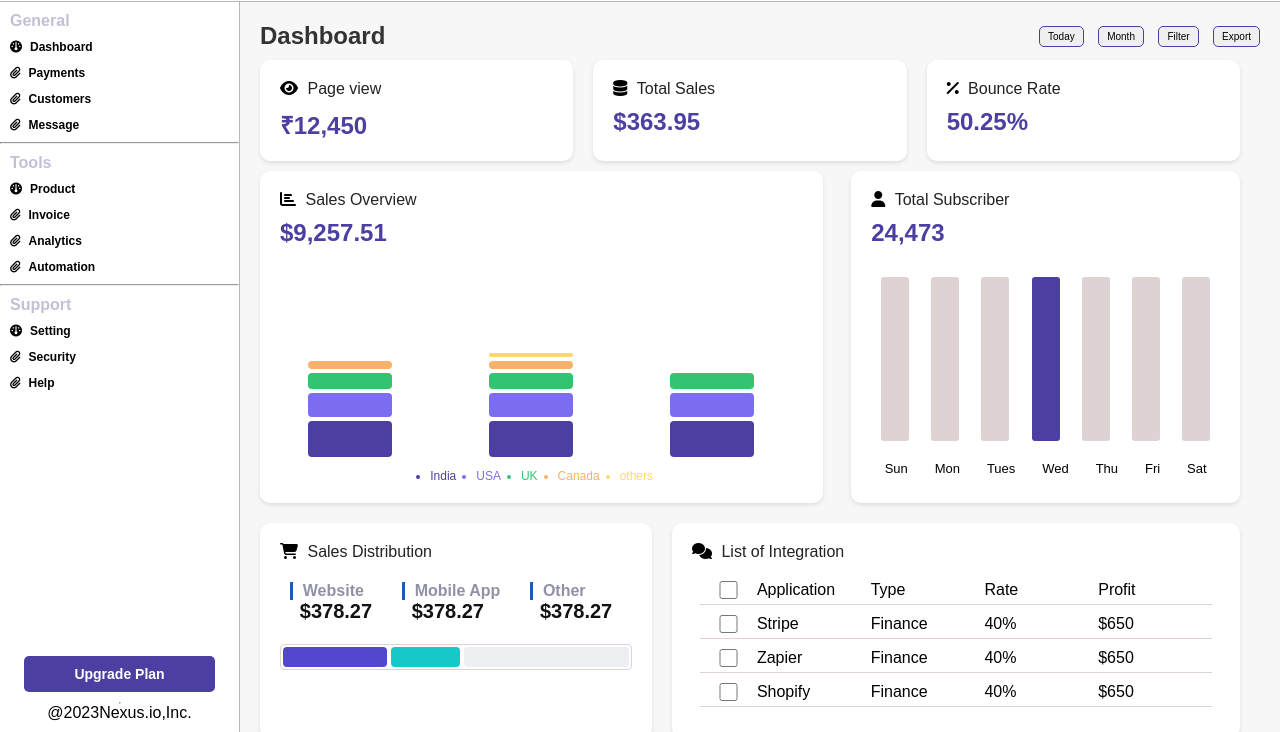
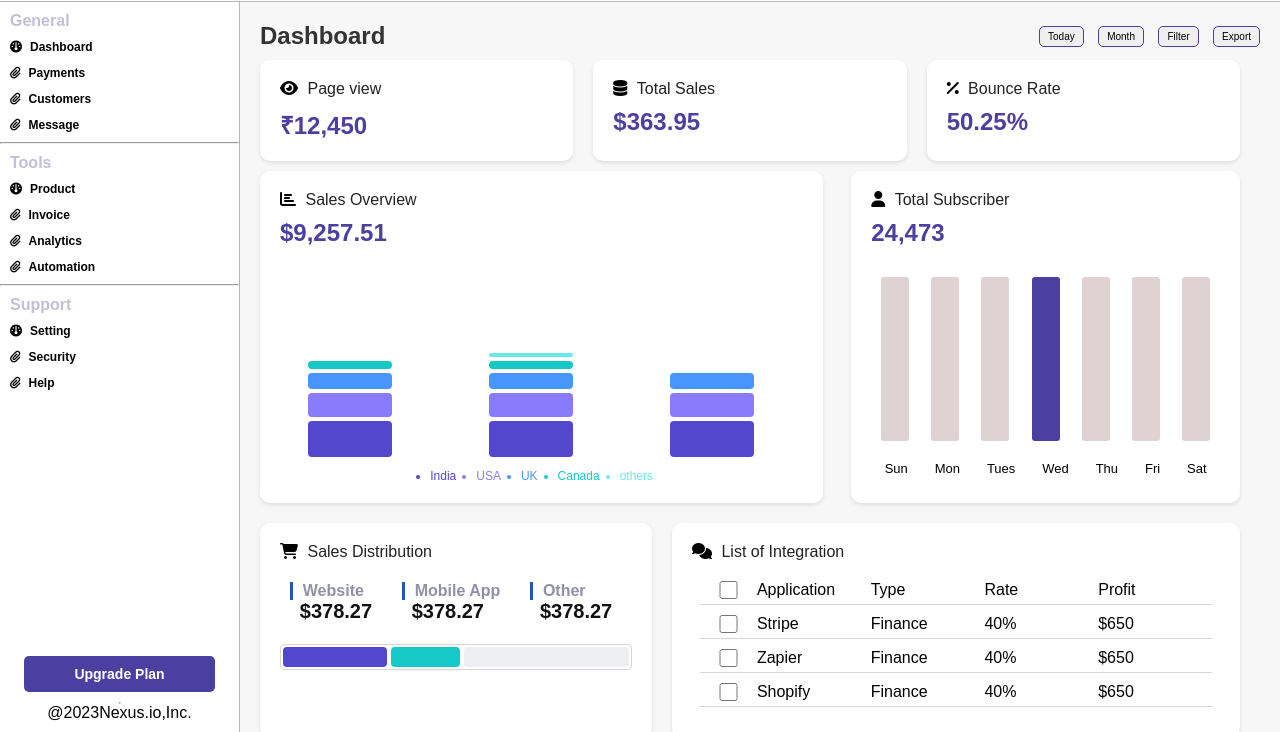
Before and after one commit to deepakgupta-1/my-project, a plain HTML site: page Index.html in a window 1280 px wide. Shown: the part 68-800 px from the top of the page. Drawn offline with Linux system fonts and the light colour scheme.

```diff
--- a/Index.html
+++ b/Index.html
@@ -143,19 +143,19 @@
                         </div>
                         <div><ul class="country-name">
 
-                            <li style="color: #4b40a2;">
+                            <li style="color: #5347cd;">
                                 India
                             </li>
-                            <li style="color: #7c6df0;">
+                            <li style="color: #887cfd;">
                                 USA
                             </li>
-                            <li style="color: #34c471;">
+                            <li style="color: #4896fd;">
                                 UK
                             </li>
-                            <li style="color: #f6b26b;">
+                            <li style="color: #16c8c5;">
                                 Canada
                             </li>
-                            <li style="color: #ffd966;">
+                            <li style="color: #69e9e9;">
                                 others
                             </li>
 
--- a/style.css
+++ b/style.css
@@ -236,23 +236,23 @@ h1{
     border-radius: 4px;
 }
 .purple{
-    background-color: #4b40a2;
+    background-color: #5347cd;
     height: 18%;
 }
 .violet{
-    background-color: #7c6df0;
+    background-color: #887cfd;
     height: 12%;
 }
 .green{
-    background-color: #34c471;
+    background-color: #4896fd;
     height: 8%;
 }
 .orange{
-    background-color: #f6b26b;
+    background-color: #16c8c5;
     height: 4%;
 }
 .yellow{
-    background-color: #ffd966;
+    background-color: #69e9e9;
     height: 2%;
 }
 .country-name{
```
